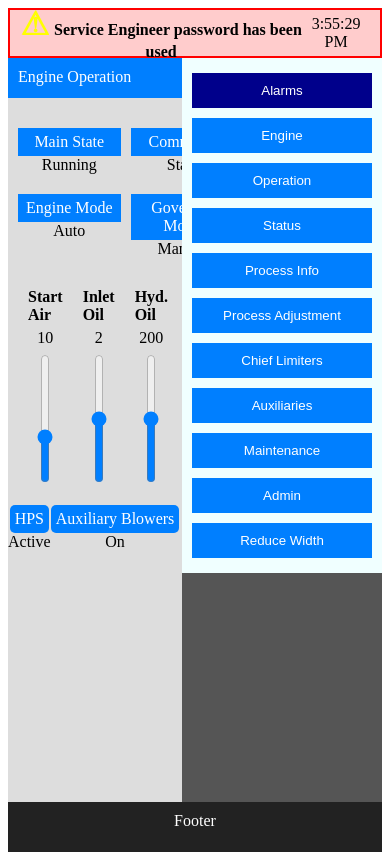
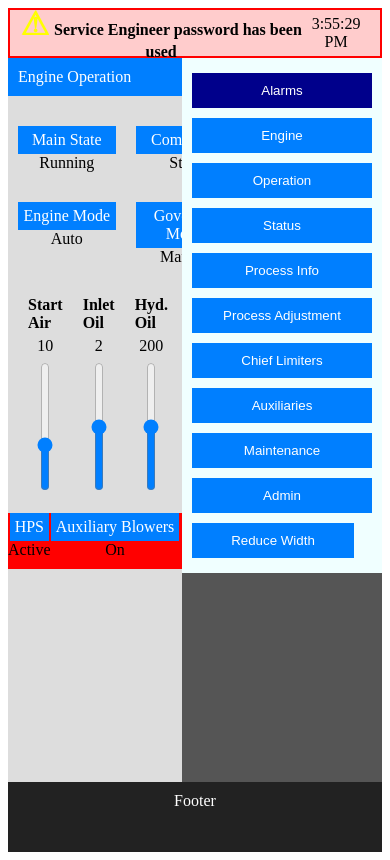
Before and after one commit to torkilp/EcsMopAB_Test, an Angular app in the folder ecsmop/: page / in a window 390 px wide. Built offline with nearby package versions, Linux system fonts and the light colour scheme.

Commit message:
Refactor main area layout and styles, introducing flexbox for improved structure and responsiveness

```diff
--- a/ecsmop/src/app/components/app/app.component.css
+++ b/ecsmop/src/app/components/app/app.component.css
@@ -3,11 +3,11 @@
     height: 100vh;
   } */
 
-  * {
+  /* * {
     margin: 0;
     padding: 0;
     box-sizing: border-box;
-}
+} */
 
 body, html {
     height: 100%;
--- a/ecsmop/src/app/components/main-area/main-area.component.css
+++ b/ecsmop/src/app/components/main-area/main-area.component.css
@@ -2,7 +2,7 @@
 
 
 
-.container {
+/* .container {
     display: grid;
 
     grid-template-columns: 1fr;
@@ -14,8 +14,30 @@
           "footer";
   }
 
+ */
 
+ .main-container {
+    display: flex;
+    width: 100%;
+    height: 100%;
+  }
 
+  .left-column {
+    flex: 2;
+    flex-direction: column;
+    display: flex;
+    justify-content: left;
+    align-items: center;
+  }
+
+  .right-column {
+    flex: 1;
+    flex-direction: column;
+    background: lightgray;
+    display: flex;
+    justify-content: center;
+    align-items: center;
+  }
 
 
 /* ---------------------------------------------------------------------- */
@@ -30,6 +52,7 @@
 .row {
     display: flex;
     flex-direction: row;
+    width: 100%;
 }
 
 .column {
@@ -101,14 +124,15 @@ input[type='range'][orient=vertical]::-webkit-slider-thumb {
 }
 
 
-
-
+/* ---------------------------------------------------------------------- */
+/* */
+/* ---------------------------------------------------------------------- */
 .controls {
     margin-top: 20px;
     display: flex;
     gap: 20px;
     justify-content: center;
-    padding: 10px;
+    padding: 20px;
 }
 
 .control {
@@ -126,7 +150,7 @@ input[type='range'][orient=vertical]::-webkit-slider-thumb {
     margin-top: 20px;
     display: grid;
     grid-template-columns: repeat(2, 1fr);
-    gap: 10px;
+    gap: 20px;
     text-align: center;
     padding: 10px;
 }
@@ -142,7 +166,7 @@ input[type='range'][orient=vertical]::-webkit-slider-thumb {
     background-color: #007FFF;
     color: white;
     padding: 5px;
-    border-radius: 5px;
+    border-radius: 0px;
     display: inline-block;
 }
 
--- a/ecsmop/src/app/components/main-area/main-area.component.html
+++ b/ecsmop/src/app/components/main-area/main-area.component.html
@@ -13,7 +13,7 @@
 
   <div class="row">
 
-    <div class="column">
+    <div class="left-column">
 
       <div class="row">
         <div class="state-controls">
@@ -35,7 +35,7 @@
         </div>
       </div>
 
-      <div class="row">
+      <div class="row" style="background-color: red; ">
 
         <div class="column">
           <div class="control">
@@ -54,7 +54,8 @@
 
     </div>
 
-    <div class="column">
+    <div class="right-column">
+
       <div class="row">
         <div class="column">
           <div class="controls">
--- a/ecsmop/src/app/components/right-menu/right-menu.component.ts
+++ b/ecsmop/src/app/components/right-menu/right-menu.component.ts
@@ -1,5 +1,5 @@
 import { CommonModule } from '@angular/common';
-import { Component } from '@angular/core';
+import { Component, OnInit } from '@angular/core';
 
 @Component({
   standalone: true,
@@ -8,9 +8,16 @@ import { Component } from '@angular/core';
   styleUrls: ['./right-menu.component.css'],
   imports: [CommonModule]
 })
-export class RightMenuComponent {
+
+
+export class RightMenuComponent implements OnInit {
   menuItems = ['Alarms', 'Engine', 'Operation', 'Status', 'Process Info', 'Process Adjustment', 'Chief Limiters', 'Auxiliaries', 'Maintenance', 'Admin'];
   selectedItem = this.menuItems[0];
+
+
+  ngOnInit() {
+    this.reduceWidth();
+  }
 
   selectItem(item: string) {
     this.selectedItem = item;
```
